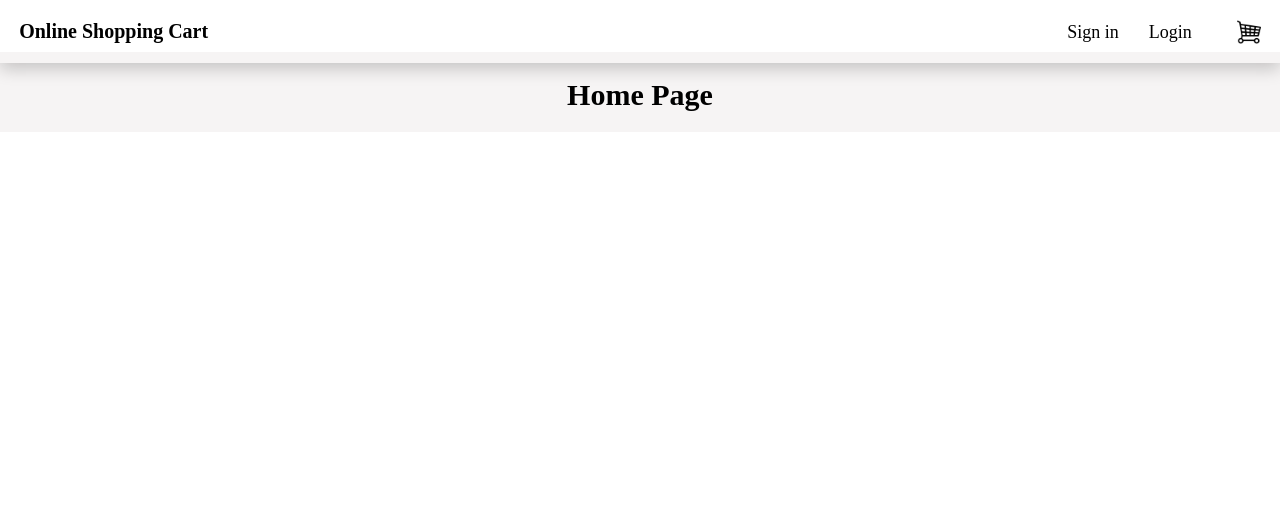
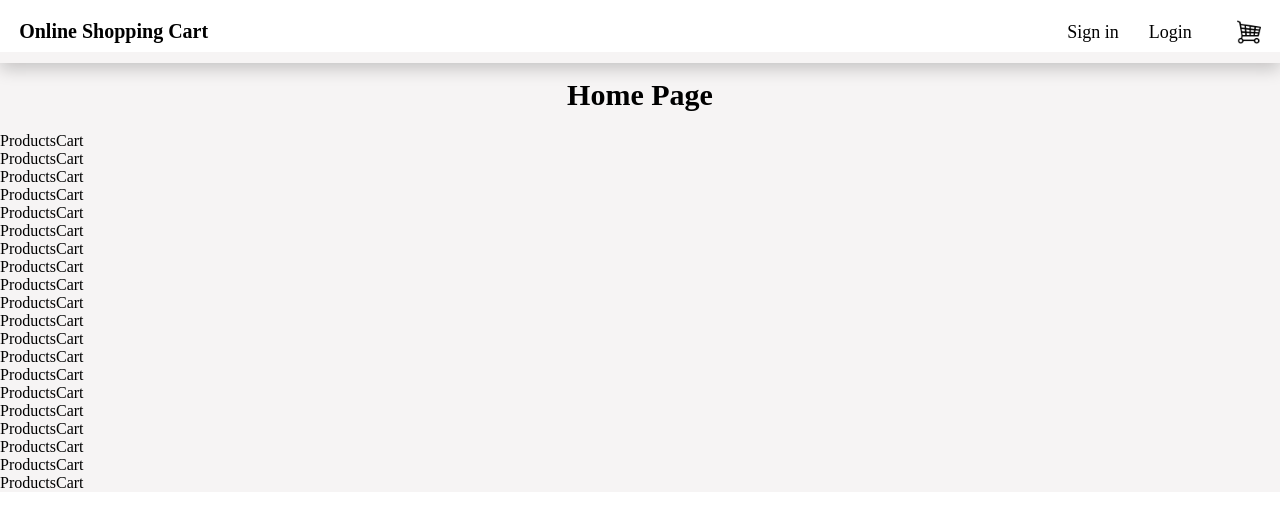
Before and after one commit to KeshaCodeolima/Shopping-Cart, a React (Create React App) app in the folder ractcart/: page / in a window 1280 px wide. Shown: the top 526 px of the page. Built offline with nearby package versions, Linux system fonts and the light colour scheme.

Commit message:
create the product.js file

```diff
--- a/ractcart/src/Components/Pages/HomePage.jsx
+++ b/ractcart/src/Components/Pages/HomePage.jsx
@@ -1,6 +1,7 @@
 import React from 'react';
 import './HomePage.css';
 import { Products } from '../Product';
+import ProductsCart from '../ProductsCart';
 
 function HomePage() {
     return (
@@ -9,6 +10,9 @@ function HomePage() {
                 <h1>Home Page</h1>
             </div>
             <div className="productmainbox">
+                {Products.map((product, key)=>
+                <ProductsCart key={key} data={product} />
+                )}
             </div>
         </div>
     )
--- /dev/null
+++ b/ractcart/src/Components/ProductsCart.js
@@ -0,0 +1,11 @@
+import React from 'react'
+
+function ProductsCart() {
+  return (
+    <div>
+      ProductsCart
+    </div>
+  )
+}
+
+export default ProductsCart
```
